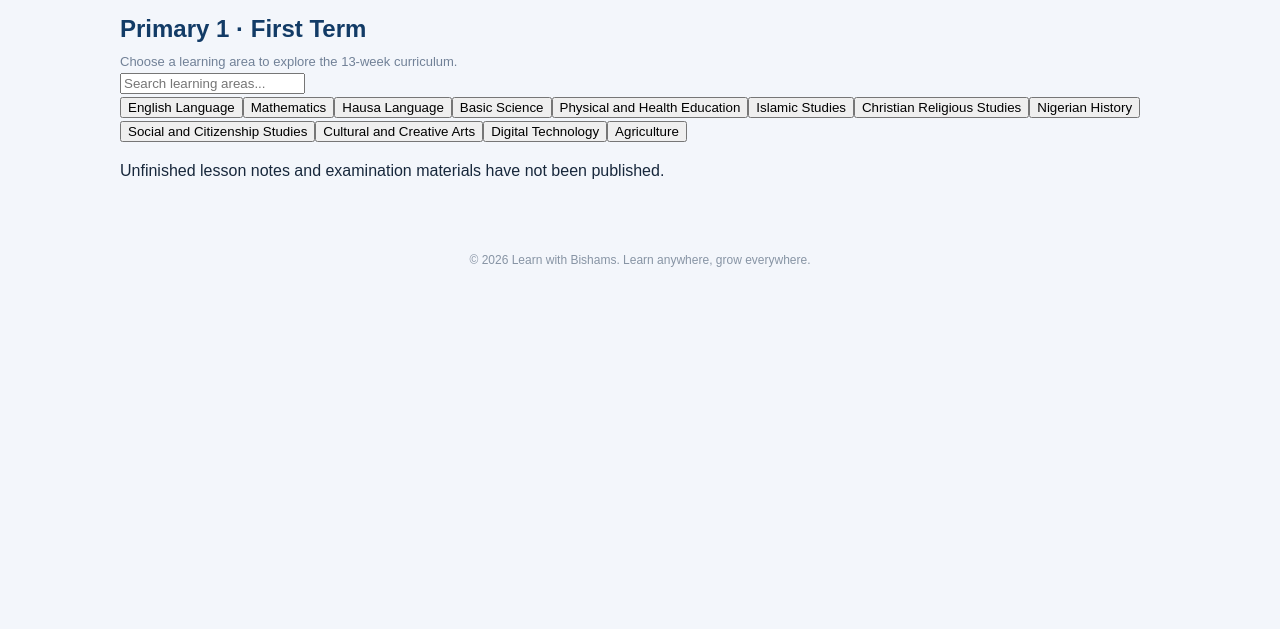
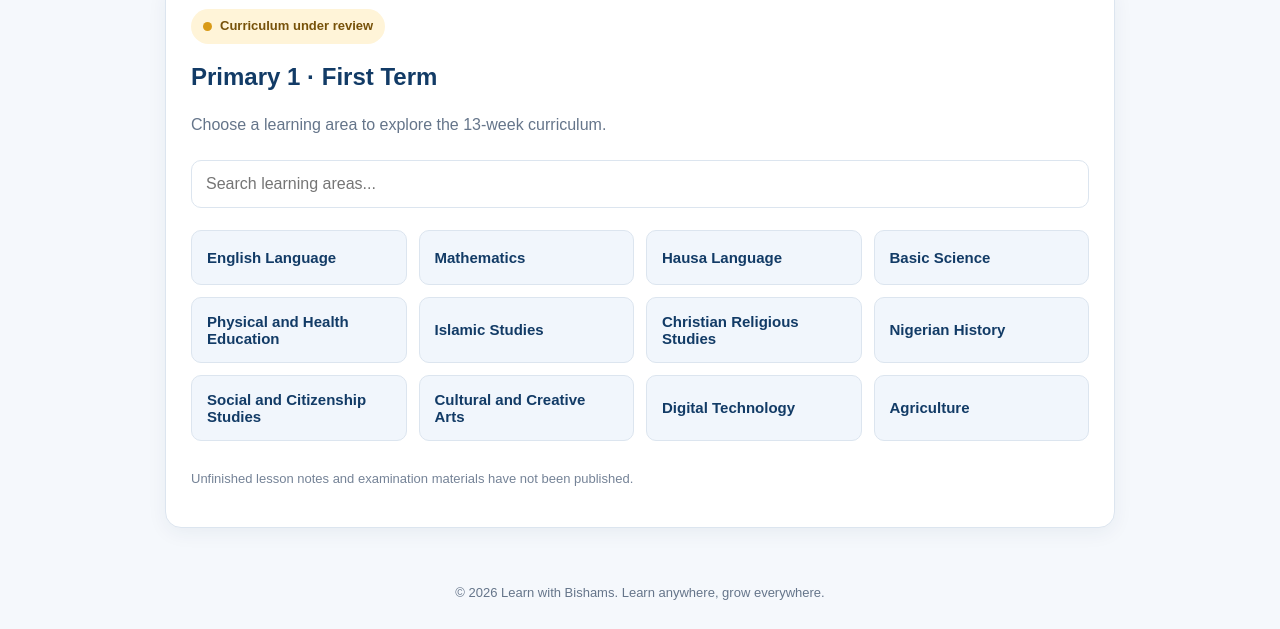
Before and after one commit to annabishams12-sys/Learn-with-Bishams-, a plain HTML site: page lessons.html in a window 1280 px wide. Shown: the part 250-879 px from the top of the page. Before the commit the page ends 800 px from the top, so only its background shows below. Drawn offline with nearby package versions, Linux system fonts and the light colour scheme.

Commit message:
Connect lessons stylesheet

```diff
--- a/lessons.html
+++ b/lessons.html
@@ -6,7 +6,7 @@
   <meta name="viewport" content="width=device-width, initial-scale=1">
   <meta name="theme-color" content="#123b66">
   <title>Lessons and Notes | Learn with Bishams</title>
-  <link rel="stylesheet" href="styles.css">
+  <link rel="stylesheet" href="lessons.css">
   <script src="https://cdn.jsdelivr.net/npm/@supabase/supabase-js@2"></script>
   <script src="config.js"></script>
   <script defer src="lessons.js"></script>
```
